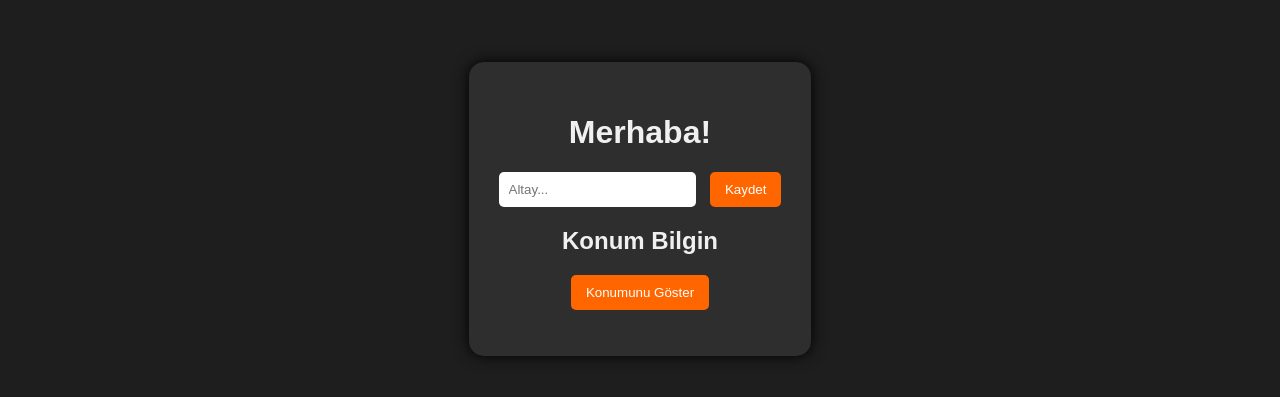
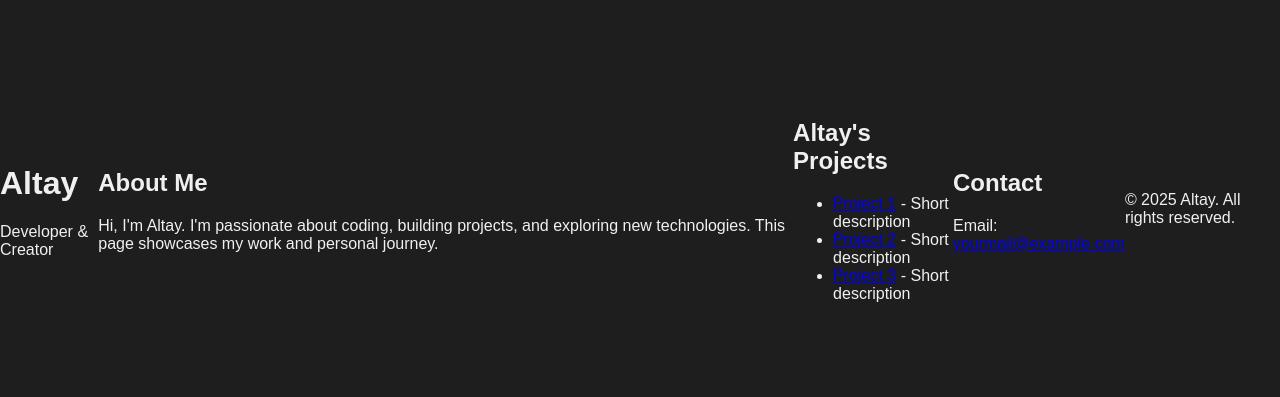
Before and after one commit to NUMBER127/webaltay, a plain HTML site: page index.html in a window 1280 px wide. Shown: the part 191-588 px from the top of the page. Drawn offline with Linux system fonts and the light colour scheme.

Commit message:
Revamp index.html to create a portfolio page
Replaced the original content with a portfolio layout including sections for About, Projects, and Contact.

```diff
--- a/index.html
+++ b/index.html
@@ -1,21 +1,39 @@
 <!DOCTYPE html>
-<html lang="tr">
+<html lang="en">
 <head>
     <meta charset="UTF-8">
     <meta name="viewport" content="width=device-width, initial-scale=1.0">
-    <title>Altay ın şarap mahzeni</title>
+    <title>Altay's Portfolio</title>
     <link rel="stylesheet" href="style.css">
 </head>
 <body>
-    <div class="container">
-        <h1 id="greeting">Merhaba!</h1>
-        <input type="text" id="nameInput" placeholder="Altay...">
-        <button id="saveName">Kaydet</button>
+    <header>
+        <h1>Altay</h1>
+        <p>Developer & Creator</p>
+    </header>
 
-        <h2>Konum Bilgin</h2>
-        <button id="getLocation">Konumunu Göster</button>
-        <p id="location"></p>
-    </div>
+    <section id="about">
+        <h2>About Me</h2>
+        <p>Hi, I'm Altay. I'm passionate about coding, building projects, and exploring new technologies. This page showcases my work and personal journey.</p>
+    </section>
+
+    <section id="projects">
+        <h2>Altay's Projects</h2>
+        <ul>
+            <li><a href="https://github.com/NUMBER127/project1" target="_blank">Project 1</a> - Short description</li>
+            <li><a href="https://github.com/NUMBER127/project2" target="_blank">Project 2</a> - Short description</li>
+            <li><a href="https://github.com/NUMBER127/project3" target="_blank">Project 3</a> - Short description</li>
+        </ul>
+    </section>
+
+    <section id="contact">
+        <h2>Contact</h2>
+        <p>Email: <a href="mailto:yourmail@example.com">yourmail@example.com</a></p>
+    </section>
+
+    <footer>
+        <p>&copy; 2025 Altay. All rights reserved.</p>
+    </footer>
 
     <script src="script.js"></script>
 </body>
```
